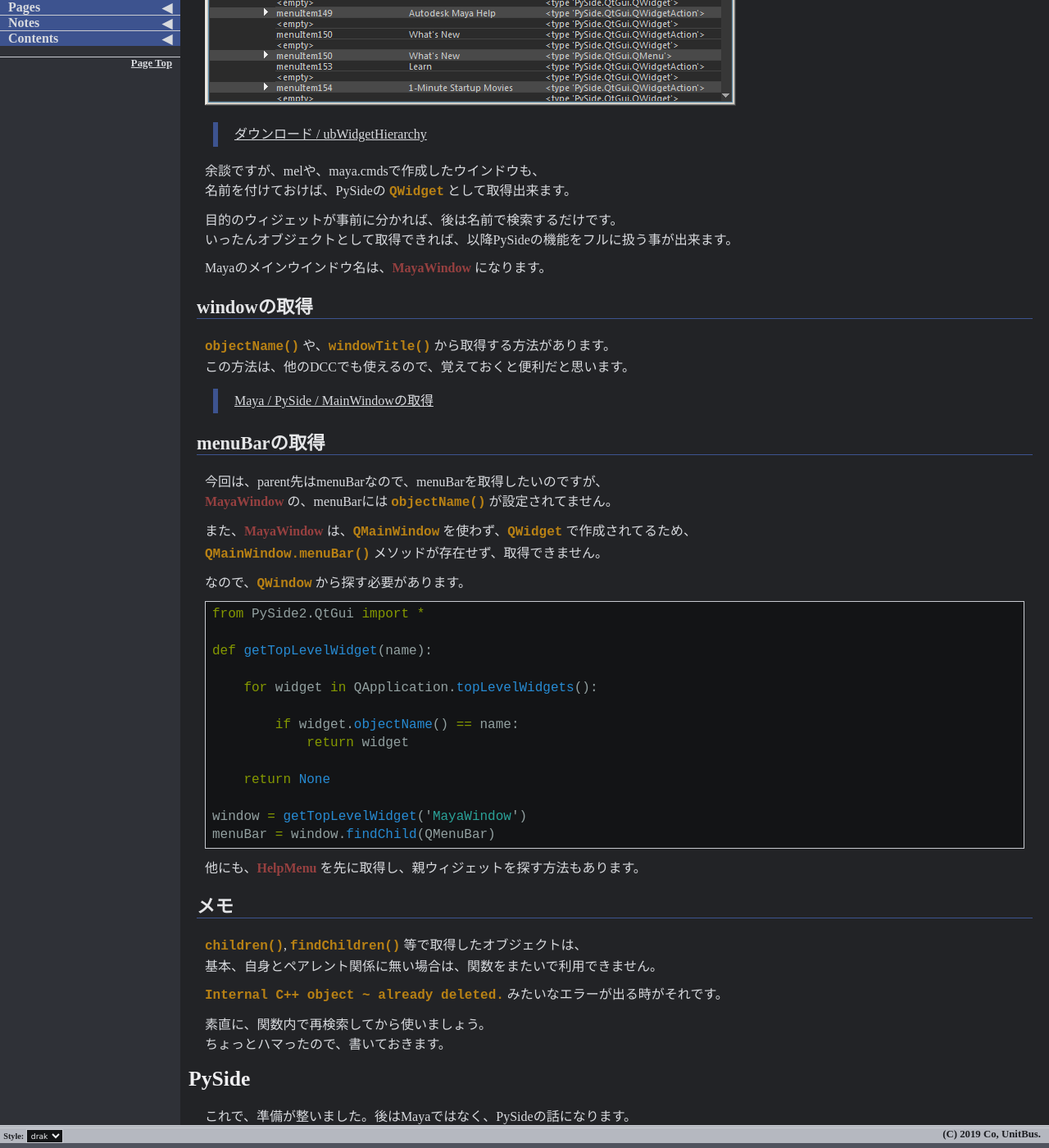
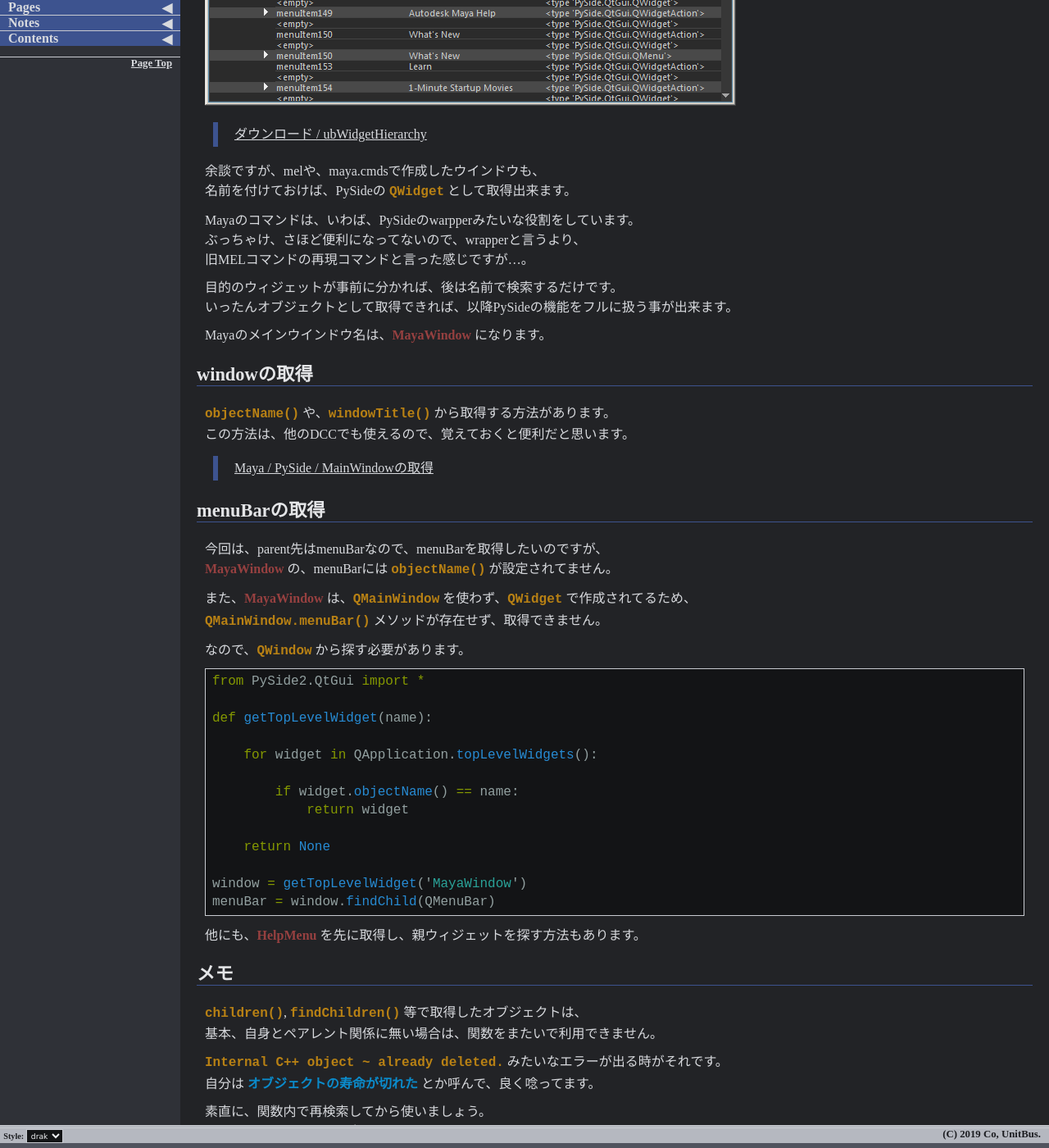
Before and after one commit to unitbus/unitbus.github.io, a Jekyll site: the page built from pages/docs/ubSearchMenu_making.md, in a window 1280 px wide and 1400 px high, scrolled down 2406 px. Shown: the whole window at 82% size. Built offline with Jekyll 4.4.1, drawn with Linux system fonts in a browser that asks for light colours; some of the changed text lies outside the part shown.

Commit message:
Update ubSearchMenu_making.md

```diff
--- a/pages/docs/ubSearchMenu_making.md
+++ b/pages/docs/ubSearchMenu_making.md
@@ -78,6 +78,10 @@ Mayaでツールを作成する場合、既に数多くあるツールの中の
 余談ですが、melや、maya.cmdsで作成したウインドウも、
 名前を付けておけば、PySideの `QWidget` として取得出来ます。
 
+Mayaのコマンドは、いわば、PySideのwarpperみたいな役割をしています。
+ぶっちゃけ、さほど便利になってないので、wrapperと言うより、
+旧MELコマンドの再現コマンドと言った感じですが…。
+
 目的のウィジェットが事前に分かれば、後は名前で検索するだけです。
 いったんオブジェクトとして取得できれば、以降PySideの機能をフルに扱う事が出来ます。
 
@@ -124,6 +128,7 @@ menuBar = window.findChild(QMenuBar)
 基本、自身とペアレント関係に無い場合は、関数をまたいで利用できません。
 
 `Internal C++ object ~ already deleted.` みたいなエラーが出る時がそれです。
+自分は *オブジェクトの寿命が切れた* とか呼んで、良く唸ってます。
 
 素直に、関数内で再検索してから使いましょう。
 ちょっとハマったので、書いておきます。
@@ -142,6 +147,9 @@ menuBar = window.findChild(QMenuBar)
 
 `QMenu` だと、 `popup()` メソッドも用意されてて、同じような動作します。
 こちらは、目的の位置を指定する事で、マウスカーソルの位置に表示させる事ができます。
+
+`QMenu` のドキュメント見ると、多分、 `exec_()` は、
+`popup()` をオーバーライドして、引数で振り分けてるだけだで、同じだと思います。
 
 これを利用して、右クリックメニューや、ショートカットで起動するランチャー的な物などを作る事が可能になります。
 
```
